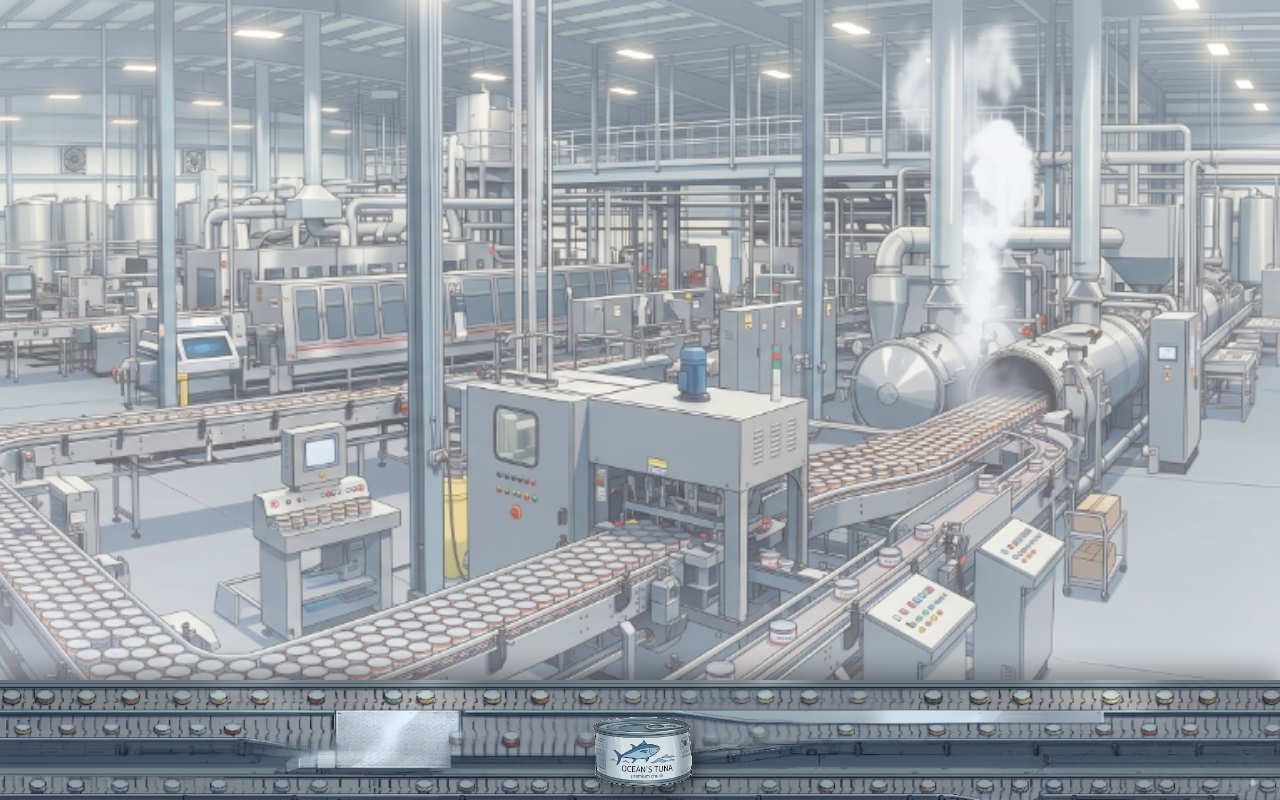
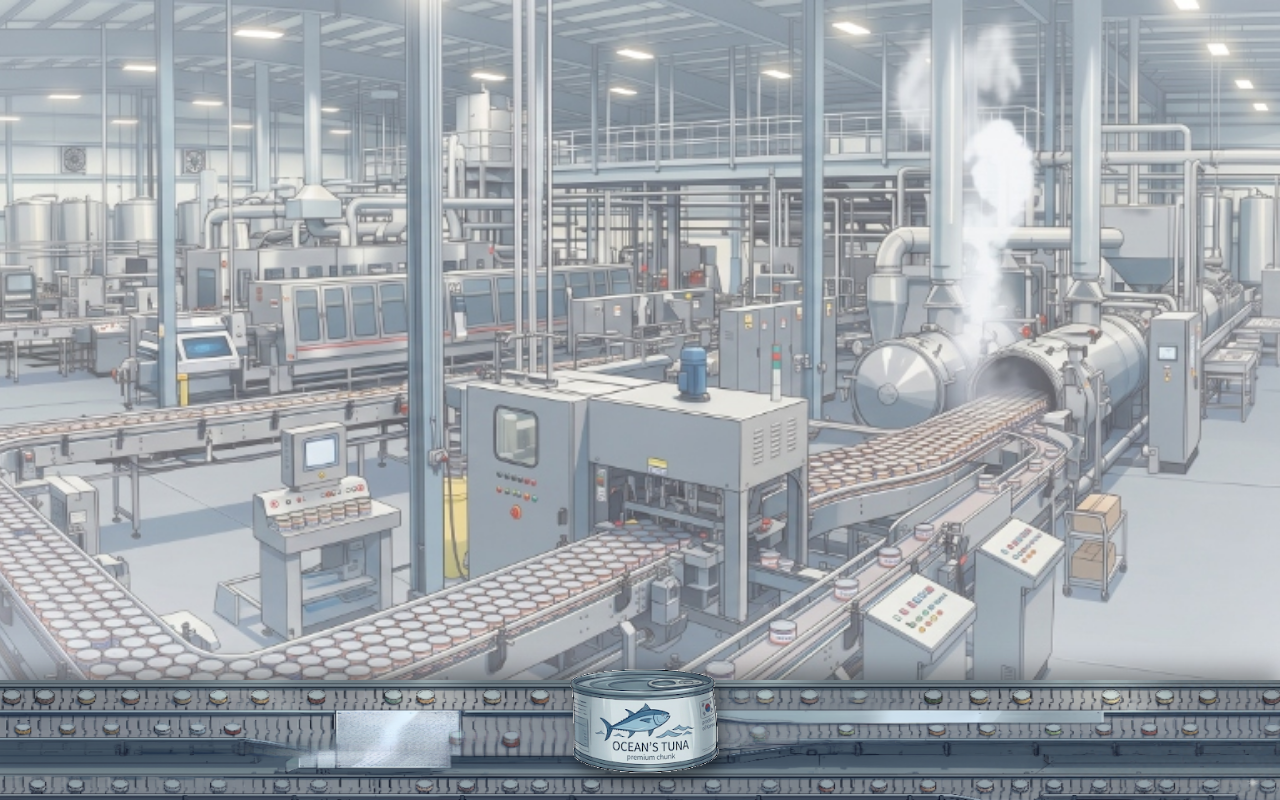
Before and after one commit to Yejin20181292/Tuna-Rain, a Vue app: page / in a window 1280 px wide. Built offline with nearby package versions, Linux system fonts and the light colour scheme.

Commit message:
사이즈 키우고 상단으로 올림

```diff
--- a/src/App.vue
+++ b/src/App.vue
@@ -132,16 +132,16 @@ onMounted(() => {
   left: 0;
   width: 100%;
   height: 100%;
-  overflow: hidden;
+  overflow: visible; /* Prevent the larger can from being clipped at the top */
   pointer-events: none;
 }
 
 .tuna-can-static {
   position: absolute;
-  bottom: 12px; /* Adjust this value so the larger can sits precisely on the guide rail track */
+  bottom: 25px; /* Moved slightly upwards as requested */
   left: 50%;
   transform: translateX(-50%);
-  height: 75px; /* Larger size as requested */
+  height: 112px; /* 1.5x larger than 75px */
 }
 
 .tuna-can-static img {
```
